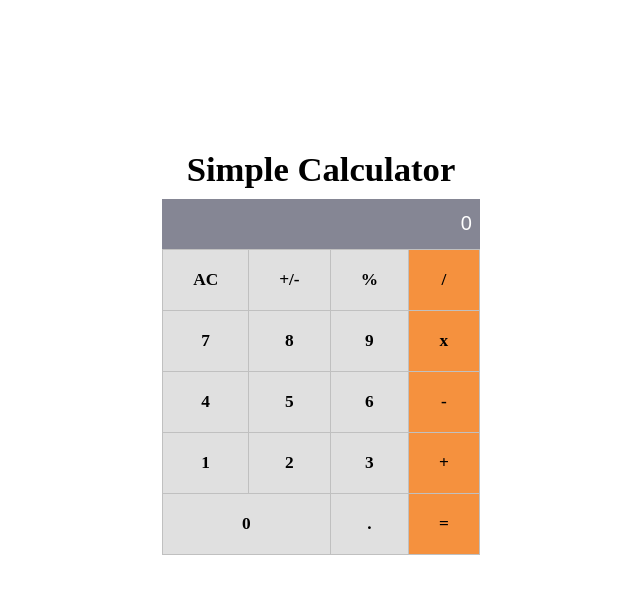
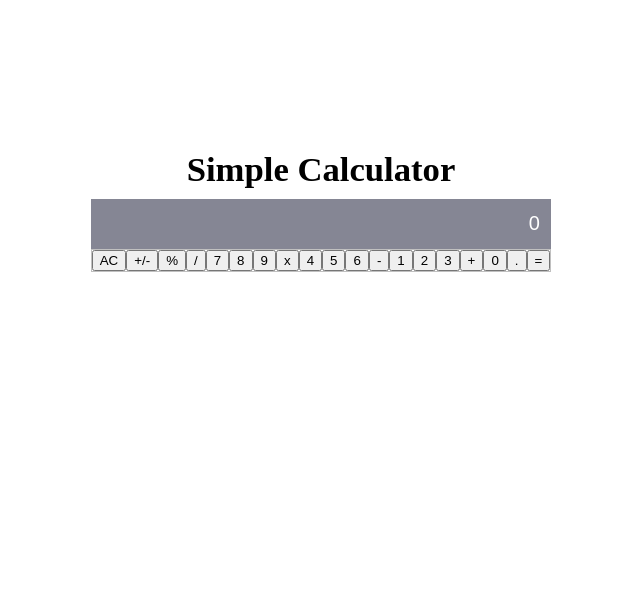
Before and after one commit to MenendezON/math-magicians, a React (Create React App) app: page / in a window 1280 px wide. Shown: the top 594 px of the page, without its empty margins (319-959 px from the left). Built offline with nearby package versions, Linux system fonts and the light colour scheme.

Commit message:
Create components folder

```diff
--- a/src/components/Calculator.js
+++ b/src/components/Calculator.js
@@ -1,50 +1,33 @@
-import React from 'react';
-import PropTypes from 'prop-types';
+import React, { Component } from 'react';
 import calculate from '../logic/calculate';
+import Display from './display';
+import Keypad from './keypad';
 
-const Button = ({ name }) => <td>{name}</td>;
+export default class Calculator extends Component {
+  constructor(props) {
+    super(props);
+    this.state = {
+      total: '0',
+      next: null,
+    };
 
-Button.propTypes = {
-  name: PropTypes.string.isRequired,
-};
+    this.handleClick = this.handleClick.bind(this);
+  }
 
-function Calculator() {
-  return (
-    <table>
-      <caption>
-        <input type="text" value="0" disabled />
-      </caption>
-      <tr>
-        <Button name="AC" />
-        <Button name="+/-" />
-        <Button name="%" />
-        <Button name="/" />
-      </tr>
-      <tr>
-        <Button name="7" />
-        <Button name="8" />
-        <Button name="9" />
-        <Button name="x" />
-      </tr>
-      <tr>
-        <Button name="4" />
-        <Button name="5" />
-        <Button name="6" />
-        <Button name="-" />
-      </tr>
-      <tr>
-        <Button name="1" />
-        <Button name="2" />
-        <Button name="3" />
-        <Button name="+" />
-      </tr>
-      <tr>
-        <td colSpan="2">0</td>
-        <Button name="." />
-        <Button name="=" />
-      </tr>
-    </table>
-  );
+  handleClick(e) {
+    this.setState((state) => (calculate(state, e.target.innerText)));
+  }
+
+  render() {
+    const { total, next } = this.state;
+    let result = '0';
+    result = next || total;
+
+    return (
+      <table>
+        <Display result={result} />
+        <Keypad handleClick={this.handleClick} />
+      </table>
+    );
+  }
 }
-
-export default Calculator;
--- /dev/null
+++ b/src/components/button.js
@@ -0,0 +1,23 @@
+/* eslint-disable react/prop-types */
+/* eslint-disable react/destructuring-assignment */
+/* eslint-disable react/prefer-stateless-function */
+import React from 'react';
+
+export default class Button extends React.Component {
+  constructor(props) {
+    super(props);
+    this.handleClick = this.handleClick.bind(this);
+  }
+
+  handleClick() {
+    this.props.handleClick(this.props.value);
+  }
+
+  render() {
+    return (
+      <button type="button" value={this.props.value} onClick={this.props.handleClick}>
+        {this.props.value}
+      </button>
+    );
+  }
+}
--- /dev/null
+++ b/src/components/display.js
@@ -0,0 +1,16 @@
+/* eslint-disable react/destructuring-assignment */
+/* eslint-disable react/prop-types */
+/* eslint-disable react/prefer-stateless-function */
+import React from 'react';
+
+class Display extends React.Component {
+  render() {
+    return (
+      <caption>
+        <input type="text" value={this.props.result} disabled />
+      </caption>
+    );
+  }
+}
+
+export default Display;
--- /dev/null
+++ b/src/components/keypad.js
@@ -0,0 +1,22 @@
+/* eslint-disable react/prop-types */
+/* eslint-disable react/no-unused-state */
+/* eslint-disable react/destructuring-assignment */
+/* eslint-disable react/prefer-stateless-function */
+import React from 'react';
+import Button from './button';
+
+class Keypad extends React.Component {
+  render() {
+    const items = ['AC', '+/-', '%', '/', '7', '8', '9', 'x', '4', '5', '6', '-', '1', '2', '3', '+', '0', '.', '='];
+
+    return (
+      <div className="showKeypad">
+        {items.map((item) => (
+          <Button key={item} handleClick={this.props.handleClick} value={item} />
+        ))}
+      </div>
+    );
+  }
+}
+
+export default Keypad;
```
